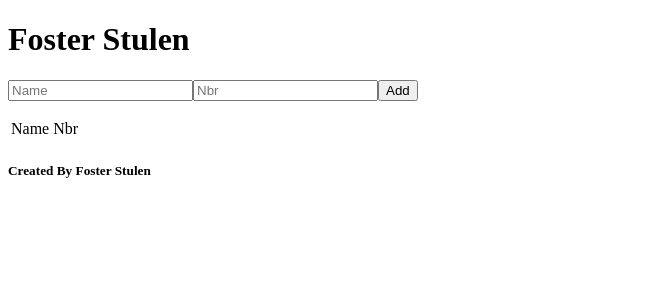
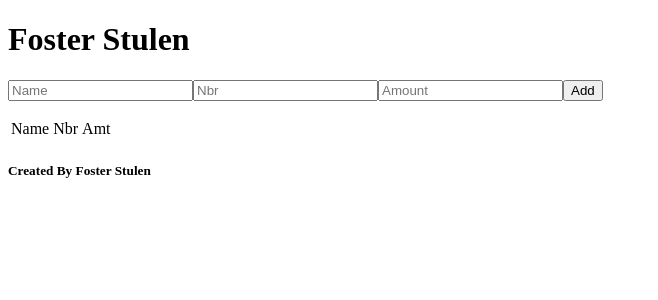
Before and after one commit to propofthedead/Anuglar-tutorial, an Angular app: page / in a window 1280 px wide. Shown: the top 300 px of the page, without its empty margins (0-658 px from the left). Built offline with nearby package versions, Linux system fonts and the light colour scheme.

Commit message:
made a table function

```diff
--- a/src/app/app.component.html
+++ b/src/app/app.component.html
@@ -2,12 +2,17 @@
   <h1>{{title}}</h1>
   <input type="text" [(ngModel)]="name" placeholder="Name">
   <input type="number" [(ngModel)]="nbr" placeholder="Nbr">
+  <input type="number" [(ngModel)]= "amount" placeholder="Amount">
   <button (click)="add()">Add</button>
 
   <p></p>
 
   <table>
-    <tr><td>Name</td><td>Nbr</td></tr>
-    <tr *ngFor="let n of names"><td>{{n.name}}</td><td>{{n.nbr}}</td></tr>
+    <tr><td>Name</td><td>Nbr</td><td>Amt</td></tr>
+    <tr *ngFor="let n of names">
+      <td>{{n.name}}</td>
+      <td>{{n.nbr}}</td>
+      <td>{{n.amount}}</td>
+    </tr>
   </table>
 </div>
--- a/src/app/app.component.ts
+++ b/src/app/app.component.ts
@@ -11,13 +11,18 @@ export class AppComponent {
   names=[];
   name: string;
   nbr:number;
-
+  amount:number;
   add(): void{
     let obj= {
       name: this.name,
-      nbr: this.nbr
+      nbr: this.nbr,
+      amount: this.amount
     };
     this.names.push(obj);
+    this.name="";
+    this.nbr=null;
+    this.amount=null;
+
     console.log(this.names);
   }
   dispName:boolean=true;
```
